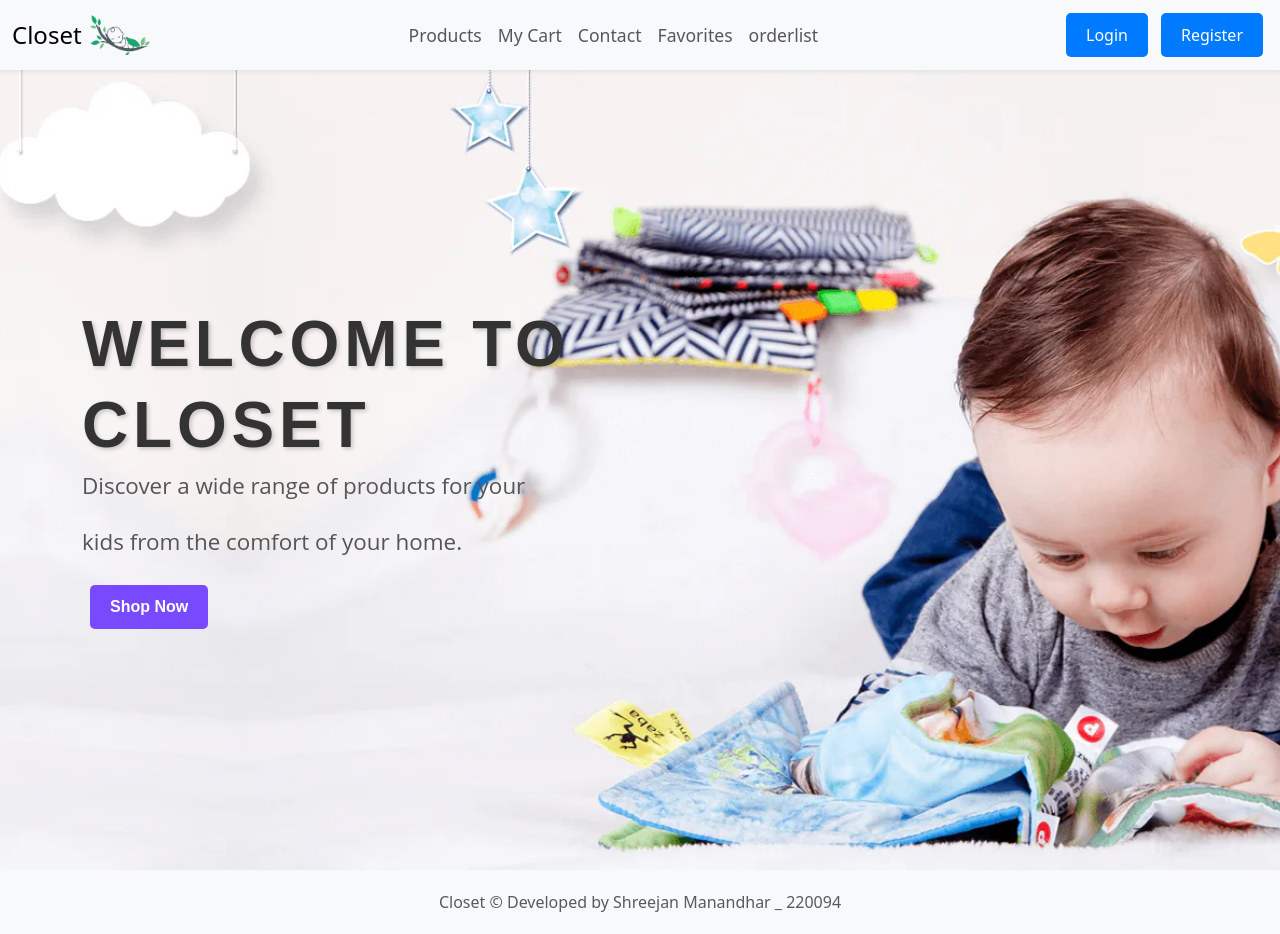
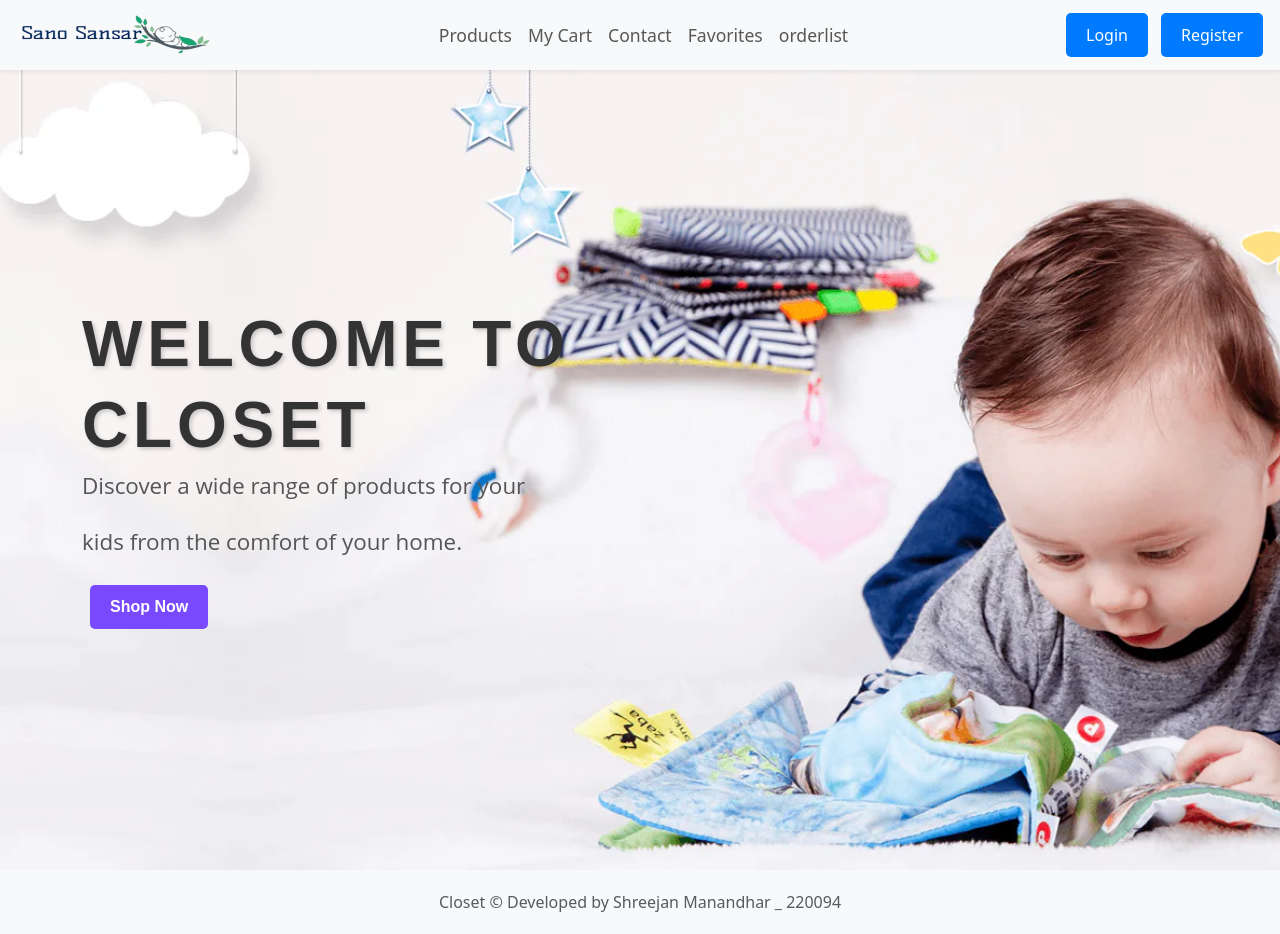
Before and after one commit to shreejanmdr/CW2SECURITY_220094, a React (Create React App) app in the folder react/kidscloset1/: page / in a window 1280 px wide. Built offline with nearby package versions, Linux system fonts and the light colour scheme; no server answers.

Commit message:
logo_update

```diff
--- a/react/kidscloset1/src/components/Navbar/Navbar.jsx
+++ b/react/kidscloset1/src/components/Navbar/Navbar.jsx
@@ -20,11 +20,11 @@ const Navbar = () => {
       <nav className="navbar navbar-expand-lg navbar-light bg-light shadow-sm mb-0 mt-0">
         <div className="container-fluid">
           <Link to="/" className="navbar-brand d-flex align-items-center">
-            <span className="font-weight-bold h4 mb-0">Closet</span>
+            {/* <span className="font-weight-bold h4 mb-0">Closet</span> */}
             <img
-              src="../assets/images/leaves.png"
+              src="../assets/images/sanosansar1.png"
               alt="logo"
-              width="60"
+              width="190"
               height="40"
               className="d-inline-block align-text-top ms-2"
             />
```
